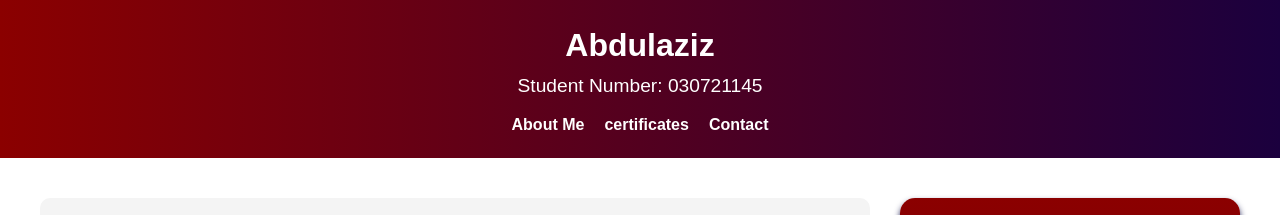
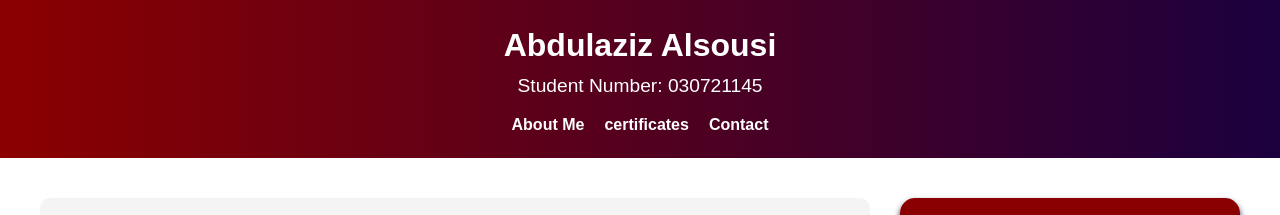
Before and after one commit to Abdulazizalsousi/AlsousiCv.github.io, a plain HTML site: page index.html in a window 1280 px wide. Shown: the top 215 px of the page. Drawn offline with Linux system fonts and the light colour scheme.

Commit message:
Update index.html

```diff
--- a/index.html
+++ b/index.html
@@ -155,7 +155,7 @@
 <body>
 
 <header>
-    <h1>Abdulaziz </h1>
+    <h1>Abdulaziz Alsousi </h1>
     <h2>Student Number: 030721145</h2>
     <nav>
         <a href="#about-me">About Me</a>
```
